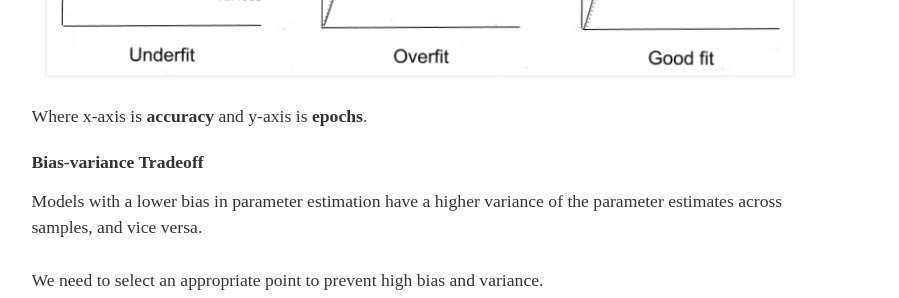
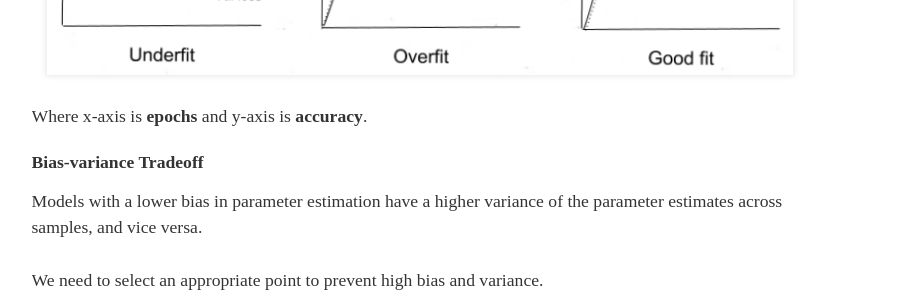
Before and after one commit to hwuiwon/hwuiwon.github.io, a Jekyll site: the page built from _posts/2020-03-25-Studying-scikit-learn-2.md, in a window 1280 px wide and 900 px high, scrolled down 6881 px. Shown: the part 154-452 px from the top of the window, without its empty margins (220-1119 px from the left). Built offline with Jekyll 4.4.1, drawn with Linux system fonts in a browser that asks for light colours; nearby versions of some CDN libraries; some web fonts are replaced.

Commit message:
Fixed typo

```diff
--- a/_posts/2020-03-25-Studying-scikit-learn-2.md
+++ b/_posts/2020-03-25-Studying-scikit-learn-2.md
@@ -228,7 +228,7 @@ We also say overfitted model has **high variance** and unferfitted model is **hi
 
 ![graph4](/assets/img/posts/p4_graph_4.png)
 
-Where x-axis is **accuracy** and y-axis is **epochs**.
+Where x-axis is **epochs** and y-axis is **accuracy**.
 
 #### **Bias-variance Tradeoff**
 
```
